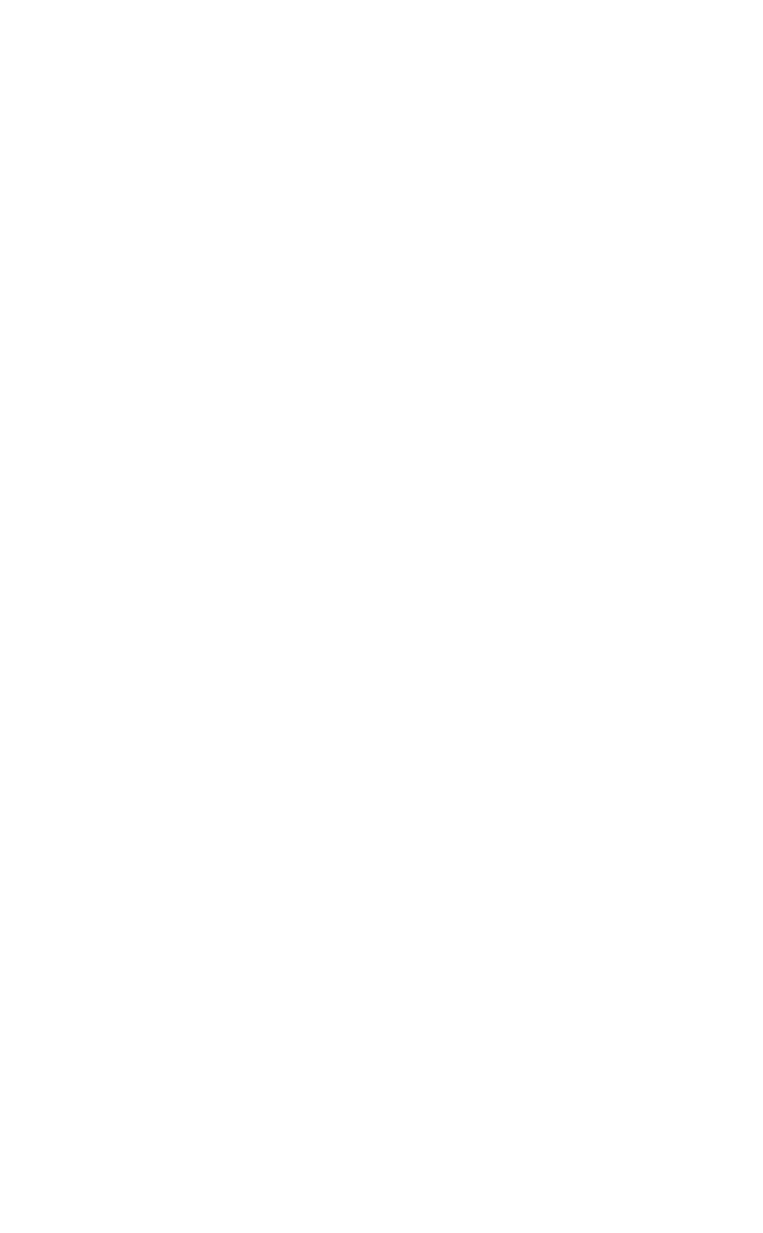
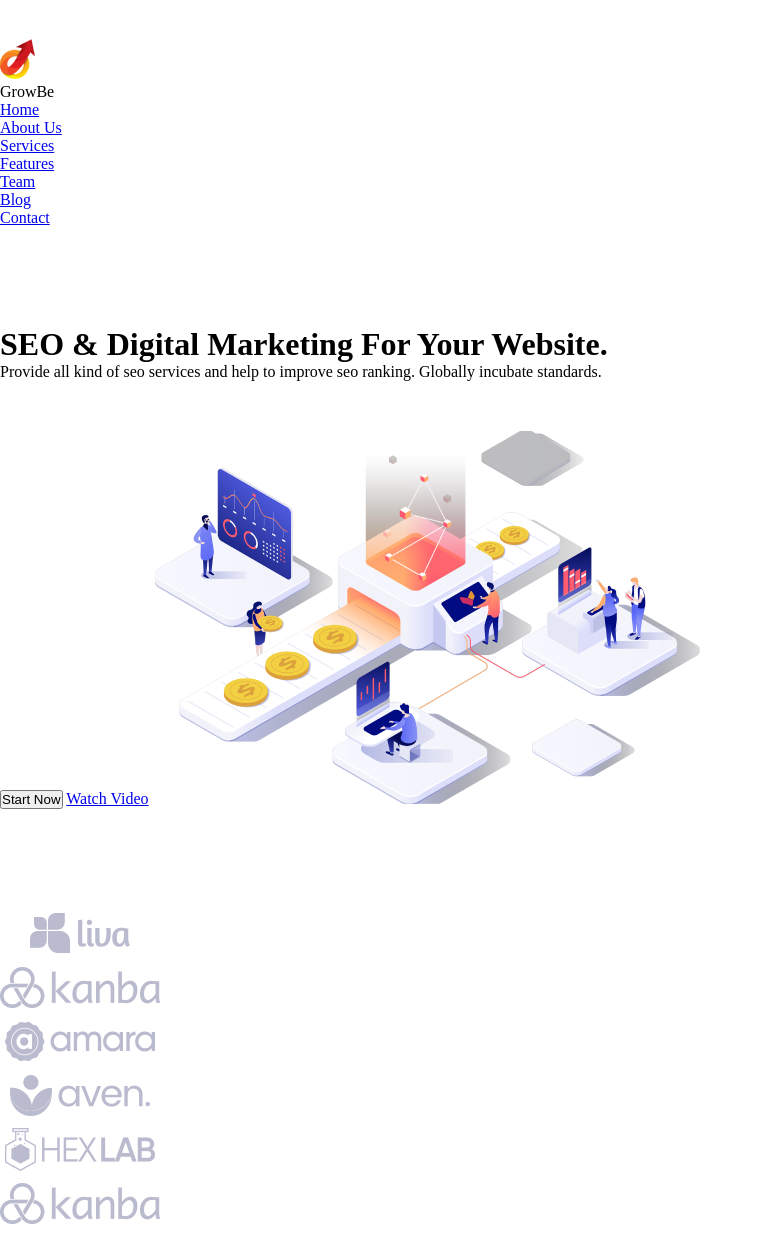
Before and after one commit to MaximKrish/DZ3_verstka, a plain HTML site: page index.html in a window 1280 px wide. Shown: the whole page, without its empty margins (0-763 px from the left). Before the commit the page ends 800 px from the top, so only its background shows below. Drawn offline with Linux system fonts and the light colour scheme.

Commit message:
dz3_homework

```diff
--- a/css/style.css
+++ b/css/style.css
@@ -0,0 +1,21 @@
+* {
+    margin: 0;
+    padding: 0;
+}
+
+.header {
+    padding-top: 39px;
+    padding-bottom: 39px;
+}
+
+.content {
+    margin-top: 60px;
+}
+
+.txt {
+    margin-bottom: 50px;
+}
+
+.logos {
+    margin-top: 100px;
+}
--- a/index.html
+++ b/index.html
@@ -6,10 +6,69 @@
     <meta http-equiv="X-UA-Compatible" content="IE=edge">
     <meta name="viewport" content="width=device-width, initial-scale=1.0">
     <title>GrowBe</title>
+    <link rel="stylesheet" href="css/style.css">
 </head>
 
 <body>
-
+    <div class="header">
+        <ul>
+            <li>
+                <a href="#"><img src="img/logo.png" alt="logo" height=""></a>
+            </li>
+            <span>GrowBe</span>
+            <li>
+                <a href="#">Home</a>
+            </li>
+            <li>
+                <a href="#">About Us</a>
+            </li>
+            <li>
+                <a href="#">Services</a>
+            </li>
+            <li>
+                <a href="#">Features</a>
+            </li>
+            <li>
+                <a href="#">Team</a>
+            </li>
+            <li>
+                <a href="#">Blog</a>
+            </li>
+            <li>
+                <a href="#">Contact</a>
+            </li>
+        </ul>
+    </div>
+    <div class="content">
+        <h1>SEO & Digital Marketing For Your Website.
+        </h1>
+        <p class="txt">Provide all kind of seo services and help to improve seo ranking. Globally incubate standards.</p>
+        <button class="button">Start Now</button>
+        <a href="#">Watch Video</a>
+        <img class="video" src="img/Image.png" alt="Image">
+    </div>
+    <div class="logos">
+        <ul>
+            <li>
+                <a href="#"><img src="img/1.png" alt="photo-1" height=""></a>
+            </li>
+            <li>
+                <a href="#"><img src="img/6.png" alt="photo-6" height=""></a>
+            </li>
+            <li>
+                <a href="#"><img src="img/3.png" alt="photo-3" height=""></a>
+            </li>
+            <li>
+                <a href="#"><img src="img/4.png" alt="photo-4" height=""></a>
+            </li>
+            <li>
+                <a href="#"><img src="img/5.png" alt="photo-5" height=""></a>
+            </li>
+            <li>
+                <a href="#"><img src="img/6.png" alt="photo-6" height=""></a>
+            </li>
+        </ul>
+    </div>
 </body>
 
 </html>
```
Also changed, not shown: img/1.png (added), img/3.png (added), img/4.png (added), img/5.png (added), img/6(1).png (added), img/6.png (added), img/Image.png (added), img/logo.png (added).
